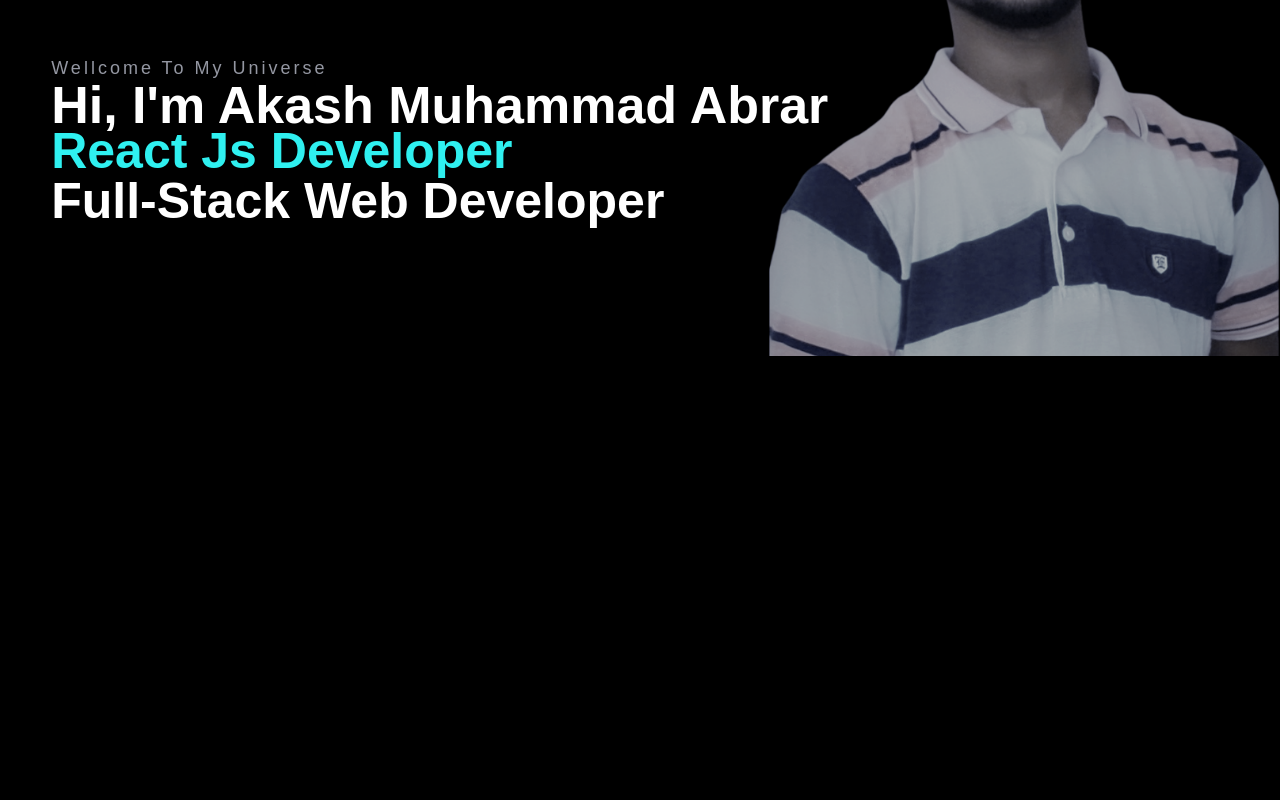
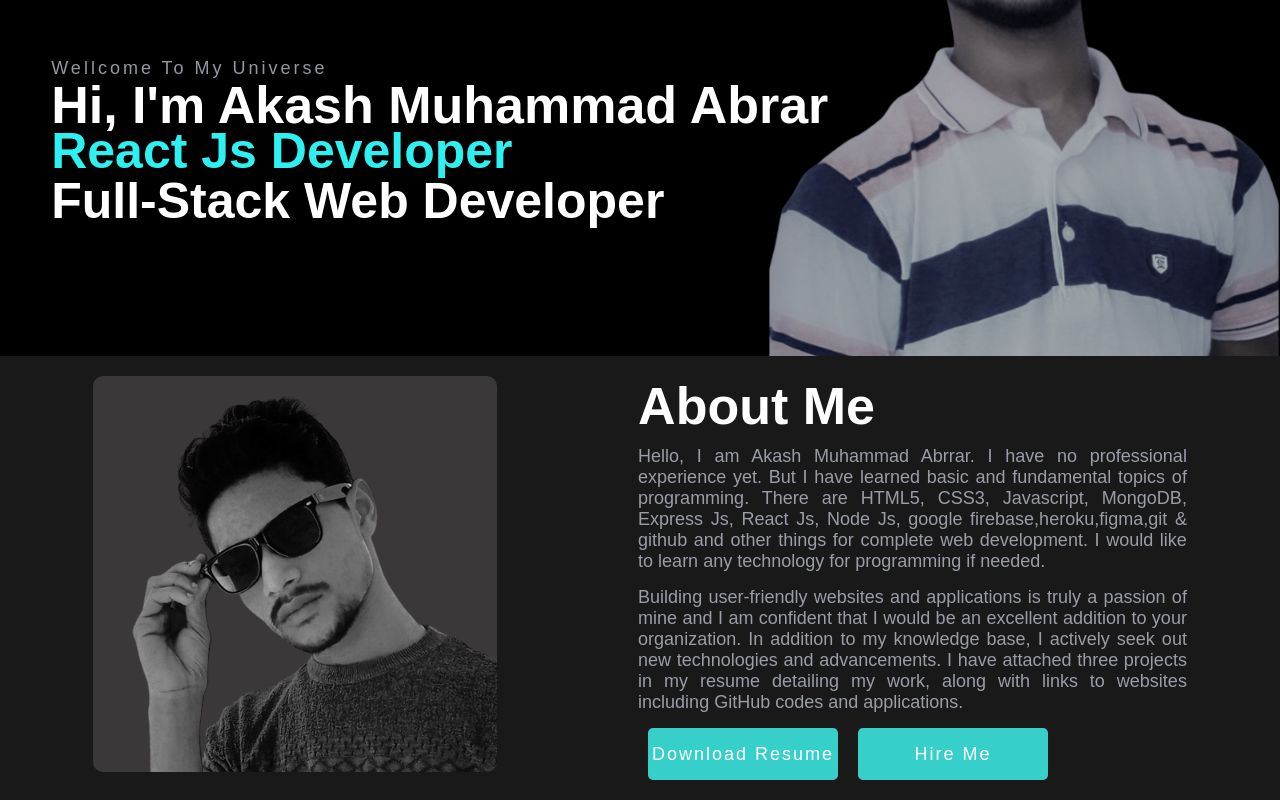
Before and after one commit to AkashMAbrrar/my-portfolio-personal, a React (Create React App) app: page / in a window 1280 px wide. Shown: the part 223-1023 px from the top of the page. Before the commit the page ends 800 px from the top, so only its background shows below. Built offline with nearby package versions, Linux system fonts and the light colour scheme.

Commit message:
this commit for about me section

```diff
--- a/src/App.css
+++ b/src/App.css
@@ -124,3 +124,30 @@ p {
 .pointer {
   cursor: pointer;
 }
+
+button.btn {
+  font-size: 18px;
+  font-weight: 500;
+  border-radius: 5px;
+  border: 2px solid #36cfca;
+  background-color: #36cfca;
+  color: #fff !important;
+  text-transform: uppercase;
+  letter-spacing: 2px;
+  transition: .4s all ease;
+  height: 50px;
+  width: 180px;
+  margin: 0px 10px;
+}
+
+.p__color {
+  color: rgba(198, 201, 216, .75);
+  font-size: 18px;
+  margin-bottom: 15px;
+  text-align: justify;
+}
+
+button.about.btn.pointer:hover {
+  background: rgb(12, 11, 11);
+  color: #fff !important;
+}
--- a/src/App.js
+++ b/src/App.js
@@ -1,10 +1,12 @@
 import './App.css';
+import About from './components/About/About';
 import Home from './components/Home/Home';
 
 function App() {
   return (
     <div className="App">
       <Home></Home>
+      <About></About>
     </div>
   );
 }
--- /dev/null
+++ b/src/components/About/About.css
@@ -0,0 +1,28 @@
+.about {
+    background: #191919;
+}
+
+img.about__img {
+    border-radius: 10px;
+    width: 80%;
+    background-color: rgba(125, 120, 120, 0.329);
+}
+
+h1.about__heading {
+    margin-bottom: 10px;
+    font-weight: 700px;
+    text-align: start;
+    font-size: 52px;
+}
+
+button.about.btn.pointer {
+    text-transform: capitalize;
+    width: 190px;
+    height: 52px;
+    font-size: 18px;
+    transition: .5s ease;
+}
+
+.about__btn {
+    padding: 20px 0px;
+}
--- /dev/null
+++ b/src/components/About/About.js
@@ -0,0 +1,35 @@
+import React from 'react';
+import '../About/About.css';
+import about from '../../images/about.png';
+
+const About = () => {
+    return (
+        <div className='about component__sapce'>
+            <div className="container">
+                <div className="row">
+                    <div className="col__2">
+                        <img src={about} alt="" className='about__img' />
+                    </div>
+                    <div className="col__2">
+                        <h1 className="about__heading">About Me</h1>
+                        <div className="about__meta">
+                            <p className="__about__text p__color">
+                                Hello, I am Akash Muhammad Abrrar. I have no professional experience yet. But I have learned basic and fundamental topics of programming. There are HTML5, CSS3, Javascript, MongoDB, Express Js, React Js, Node Js,
+                                google firebase,heroku,figma,git & github and other things for complete web development. I would like to learn any technology for programming if needed.
+                            </p>
+                            <p className="__about__text p__color">
+                                Building user-friendly websites and applications is truly a passion of mine and I am confident that I would be an excellent addition to your organization. In addition to my knowledge base, I actively seek out new technologies and advancements. I have attached three projects in my resume detailing my work, along with links to websites including GitHub codes and applications.
+                            </p>
+                            <div className="about__button d__flex align__items__center">
+                                <a href="https://drive.google.com/file/d/1s_6uCSClGlAC876K8EMNXdH0-gbl2Rqb/view" target="_blank"><button className="about btn pointer">Download Resume</button></a>
+                                <a href="#"><button className="about btn pointer">Hire Me</button></a>
+                            </div>
+                        </div>
+                    </div>
+                </div>
+            </div>
+        </div>
+    );
+};
+
+export default About;
--- a/src/components/Home/Home.css
+++ b/src/components/Home/Home.css
@@ -4,6 +4,7 @@
     background-position: 50%;
     background-repeat: no-repeat;
     background-size: cover;
+    width: 100%;
 }
 
 .logo img {
```
Also changed, not shown: src/images/about.png (added), 1 other file (tests, documents, lock files or other folders).
